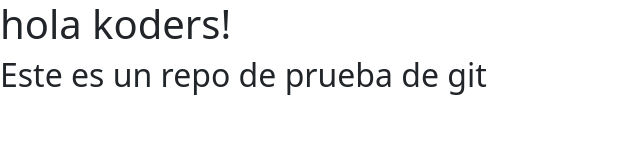
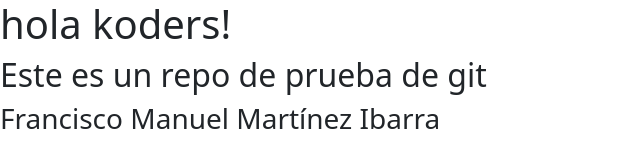
Before and after one commit to Israel2709/faq-accordion, a plain HTML site: page index.html in a window 1280 px wide. Shown: the whole page, without its empty margins (0-640 px from the left). Drawn offline with nearby package versions, Linux system fonts and the light colour scheme.

Commit message:
my name added to index.html

```diff
--- a/index.html
+++ b/index.html
@@ -14,6 +14,7 @@
 <body>
     <h1>hola koders!</h1>
     <h2>Este es un repo de prueba de git</h2>
+    <h3>Francisco Manuel Martínez Ibarra</h3>
     <div class="container">
         <div class="row">
             <div class="col-3"></div>
```
